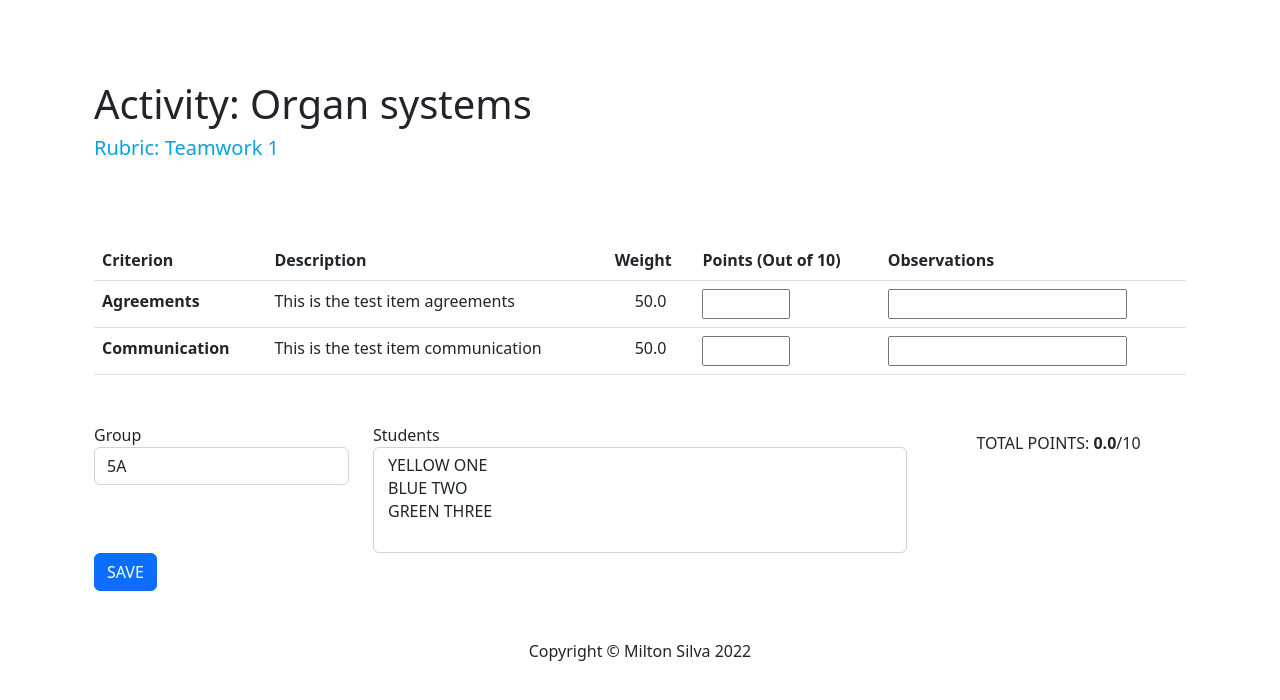
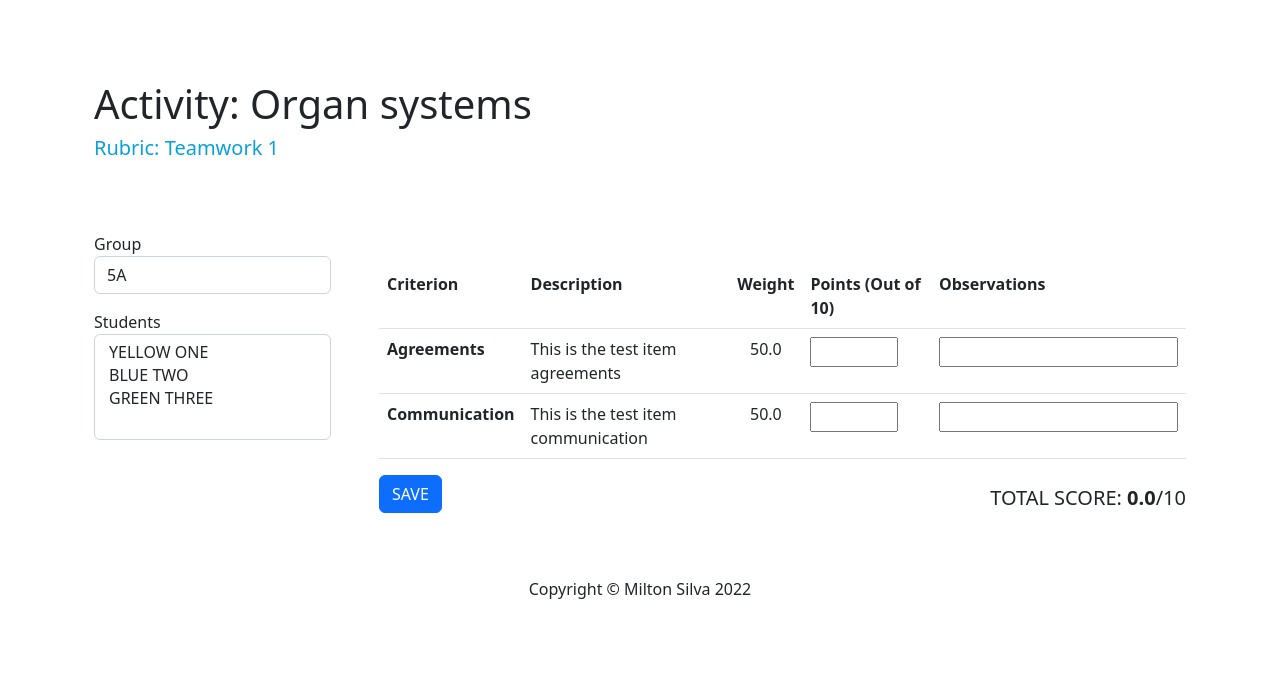
Before and after one commit to MiltonLSM/my-science-class, a Flask app: page /grade-activity/2 in a window 1280 px wide. Shown: the part 56-756 px from the top of the page. Run offline with Flask 2, Linux system fonts and the light colour scheme; a user stored in the database is signed in; data comes from the database, SQL or seed files in the repository; some libraries are stand-ins or nearby versions.

Commit message:
Adjustments are made to the page layout for grading activities.

```diff
--- a/forms.py
+++ b/forms.py
@@ -54,9 +54,9 @@ class ActivityForm(FlaskForm):
         self.goal.choices = [(goal.code) for goal in Goal.query.all()]
         self.rubric.choices = [(rubric.id, rubric.rubric_name) for rubric in Rubric.query.all()]
 
-# class MultiCheckboxField(SelectMultipleField):
-#     widget = widgets.ListWidget(prefix_label=False)
-#     option_widget = widgets.CheckboxInput()
+class MultiCheckboxField(SelectMultipleField):
+    widget = widgets.ListWidget(prefix_label=False)
+    option_widget = widgets.CheckboxInput()
 
 class GradeStudentForm(FlaskForm):
     group = SelectField("Group", choices=['5A', '5B', '5C'])
--- a/templates/grade-act.html
+++ b/templates/grade-act.html
@@ -7,11 +7,26 @@
 
   <div class="container rubric-cont">
     <h1>Activity: {{ activity.activity_name }}</h1>
-    <h5 class="mb-5">Rubric: {{ activity.rubric.rubric_name }}</h5>
+    <h5 class="mb-4">Rubric: {{ activity.rubric.rubric_name }}</h5>
   </div>
 
+  <form action="" method="POST">
+    <div class="row">
+      <div class="col-3">
+        {{ form.csrf_token }}
+        <div class="container mt-5">
 
-  <form action="" method="POST">
+          <div>
+            {{ wtf.form_field(form.group, class="form-control") }}
+          </div>
+
+          <div class="mt-3" id="students-list">
+            {{ wtf.form_field(form.students, class="form-control") }}
+          </div>
+        </div>
+      </div>
+
+      <div class="col-9">
         <div class="container rubric-cont">
           <table class="table table-hover">
             <thead>
@@ -35,29 +50,29 @@
             {% endfor %}
             </tbody>
           </table>
-    </div>
 
-    {{ form.csrf_token }}
-    <div class="container mt-5">
           <div class="row">
-        <div class="col-3">
-          {{ wtf.form_field(form.group, class="form-control") }}
-        </div>
-
-        <div class="col-6" id="students-list">
-          {{ wtf.form_field(form.students, class="form-control") }}
-        </div>
-
-        <div class="col-3">
-          <p class="mt-2 text-center">TOTAL POINTS: <strong id="total-score">0.0</strong>/10</p>
-        </div>
-
-        <div>
+            <div class="col">
                 <button class="btn btn-primary" type="submit">SAVE</button>
             </div>
 
+            <div class="col">
+              <p class="mt-2 text-end fs-5">TOTAL SCORE: <strong id="total-score">0.0</strong>/10</p>
+            </div>
+
+          </div>
+
+
+
+
         </div>
       </div>
+    </div>
+
+
+
+
+
 
   </form>
 
```
Lines whose indentation alone changed are shown as unchanged.
